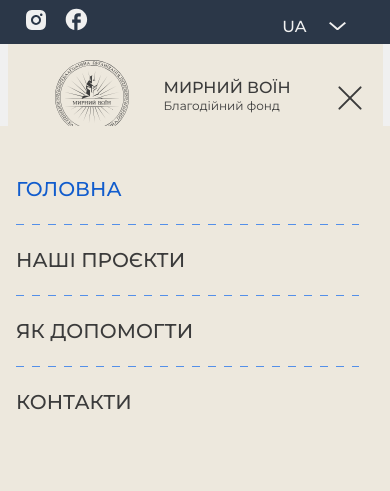
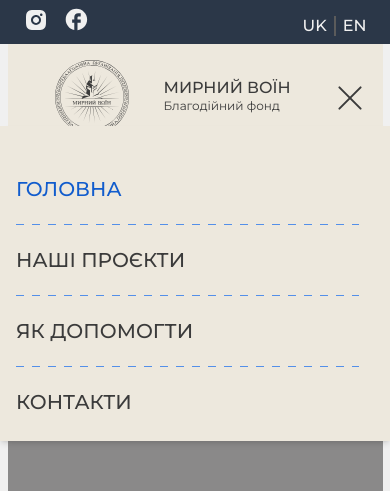
Before and after one commit to baza-trainee/peaceful-warrior-foundation, a Next.js app: page / in a window 390 px wide. Both pictures are taken after a click on the button 350 px from the left and 97 px from the top of the page. Shown: the top 491 px of the page. Built offline with nearby package versions, Linux system fonts and the light colour scheme; a web font is replaced by a local one.

Commit message:
update: mobile menu logic and animation

```diff
--- a/src/components/layout/header/Dropdown/Dropdown.tsx
+++ /dev/null
@@ -1,23 +0,0 @@
-'use client';
-
-import { ICONS } from '@/constants/icons/icons';
-import { useState } from 'react';
-
-export const Dropdown = () => {
-  const [isOpen, setIsOpen] = useState(false);
-
-  return (
-    <button
-      className="hover:text-hover flex cursor-pointer items-center text-m font-medium uppercase leading-[19.5px] text-light-background transition-all duration-300 laptop:text-sm laptop:font-semibold laptop:leading-[21.94px] laptop:text-body-text"
-      onClick={() => setIsOpen((prev) => !prev)}
-    >
-      UA
-      <ICONS.ARROW
-        className={`hover:fill-hover h-[16px] fill-light-background transition-all duration-300 laptop:fill-body-text ${isOpen ? 'rotate-180' : 'rotate-0'}`}
-        aria-label="arrow"
-      />
-    </button>
-  );
-};
-
-export default Dropdown;
--- a/src/components/layout/header/Header/Header.tsx
+++ b/src/components/layout/header/Header/Header.tsx
@@ -3,7 +3,7 @@
 import { Logo } from '@/components/ui/Logo/Logo';
 import { NAV_LINKS } from '@/constants/navlinks/navlinks';
 import { Navigation } from '../Navigation/Navigation';
-import Dropdown from '../Dropdown/Dropdown';
+import Dropdown from '../LanguageToogler/LanguageToogler';
 import Socials from '../Socials/Socials';
 import Email from '../Email/Email';
 import MobileMenu from '../MobileMenu/MobileMenu';
--- /dev/null
+++ b/src/components/layout/header/LanguageToogler/LanguageToogler.tsx
@@ -0,0 +1,20 @@
+'use client';
+
+export const LanguageToogler = () => {
+  return (
+    <div className={'flex items-center gap-[7px]'}>
+      <button
+        type="button"
+        className="flex cursor-pointer items-center text-m font-medium uppercase leading-[19.5px] text-light-background transition-all duration-300 hover:text-hover laptop:text-sm laptop:font-semibold laptop:leading-[21.94px] laptop:text-body-text"
+      >
+        UK
+      </button>
+      <span className="h-[20px] border-[1px] border-stroke-quotes"></span>
+      <button className="flex cursor-pointer items-center text-m font-medium uppercase leading-[19.5px] text-light-background transition-all duration-300 hover:text-hover laptop:text-sm laptop:font-semibold laptop:leading-[21.94px] laptop:text-body-text">
+        EN
+      </button>
+    </div>
+  );
+};
+
+export default LanguageToogler;
--- a/src/components/layout/header/MobileMenu/MobileMenu.tsx
+++ b/src/components/layout/header/MobileMenu/MobileMenu.tsx
@@ -30,20 +30,30 @@ const MobileMenu: React.FC<MobileMenuProps> = ({
       setTimeout(() => {
         setIsExiting(false);
         setOpenMobileMenu(false);
-      }, 600); // Відповідає тривалості анімації
+      }, 300); // Відповідає тривалості анімації
     };
 
     window.addEventListener('keydown', handleKeyDown);
 
+    const mainElement = document.querySelector('main'); // Додаємо/видаляємо розмиття фону для <main>
     if (openMobileMenu) {
       document.body.style.overflow = 'hidden';
+      if (mainElement) {
+        mainElement.classList.add('backdrop-blur');
+      }
     } else {
       document.body.style.overflow = 'auto';
+      if (mainElement) {
+        mainElement.classList.remove('backdrop-blur');
+      }
     }
 
     return () => {
       window.removeEventListener('keydown', handleKeyDown);
       document.body.style.overflow = 'auto';
+      if (mainElement) {
+        mainElement.classList.remove('backdrop-blur');
+      }
     };
   }, [openMobileMenu, setIsExiting, setOpenMobileMenu]);
 
@@ -63,7 +73,9 @@ const MobileMenu: React.FC<MobileMenuProps> = ({
     <div className="laptop:hidden">
       <button
         onClick={handleMenuClick}
-        className={clsx('menu-btn', { active: openMobileMenu && !isExiting })}
+        className={clsx('menu-btn', {
+          active: openMobileMenu && !isExiting,
+        })}
         type="button"
       >
         <span className="bar"></span>
@@ -75,7 +87,7 @@ const MobileMenu: React.FC<MobileMenuProps> = ({
         <div
           onClick={handleMenuClick}
           className={clsx(
-            'fixed right-0 top-0 z-50 w-full',
+            'fixed right-0 top-0 z-50 h-full w-full',
             openMobileMenu && !isExiting
               ? 'mobile-menu-enter'
               : 'mobile-menu-exit'
@@ -83,7 +95,7 @@ const MobileMenu: React.FC<MobileMenuProps> = ({
         >
           <div
             onClick={(e) => e.stopPropagation()}
-            className="absolute left-0 top-[126px] flex h-screen w-full flex-col overflow-y-hidden bg-swiper-card-background px-[16px] pt-[48px] text-body-text"
+            className="absolute left-0 top-[126px] flex w-full flex-col overflow-y-hidden bg-swiper-card-background px-[16px] pb-[24px] pt-[48px] text-body-text shadow-md"
           >
             <MobileNav
               setOpenMobileMenu={setOpenMobileMenu}
--- a/src/styles/globals.css
+++ b/src/styles/globals.css
@@ -68,6 +68,11 @@ input[type='number']::-webkit-inner-spin-button {
   transition: background-color 150ms ease-in-out;
 }
 
+.backdrop-blur {
+  background-color: rgba(113, 112, 112, 0.8);
+  transition: background-color 0.3s ease;
+}
+
 /* Styles for burger button animation */
 .menu-btn {
   display: flex;
```
